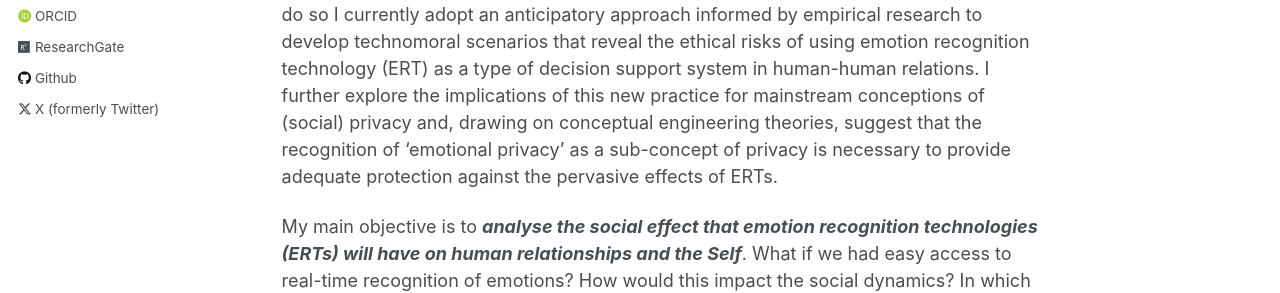
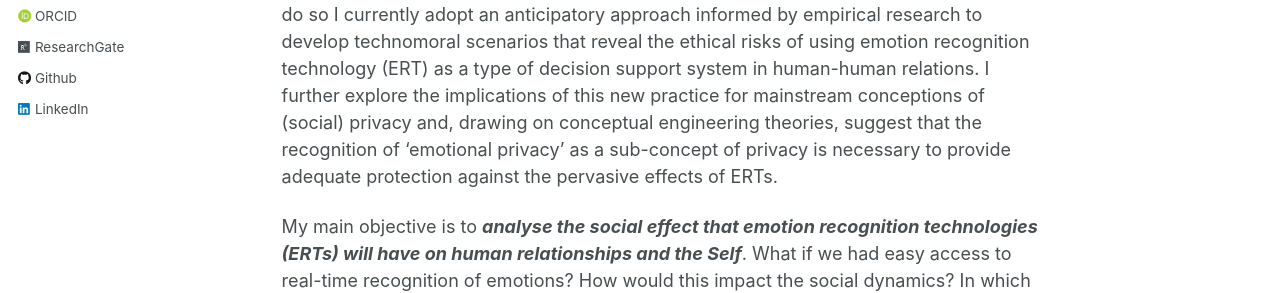
Before and after one commit to AlexandraPregent/AlexandraPregent.github.io, a Jekyll site: the page built from _pages/about.md, in a window 1280 px wide. Shown: the part 475-768 px from the top of the page. Built offline with Jekyll 4.4.1, drawn with Linux system fonts in a browser that asks for light colours; some web fonts are replaced; part of the change alters nothing that is shown.

Commit message:
Update _config.yml

```diff
--- a/_config.yml
+++ b/_config.yml
@@ -54,7 +54,7 @@ author:
   keybase          : # Username
   instagram        : # Username
   lastfm           : # Username
-  linkedin         : # Username
+  linkedin         : "alexandrapregent" # Username
   mastodon         : # URL
   medium           : # URL
   pinterest        : # Username
@@ -62,7 +62,7 @@ author:
   steam            : # Username
   telegram         : # URL
   tumblr           : # Username
-  twitter          : "alexapregent"  # Replace this with your X / Twitter handle
+  twitter          : # Replace this with your X / Twitter handle
   vine             : # Username
   weibo            : # Username
   wikipedia        : # Username
```
